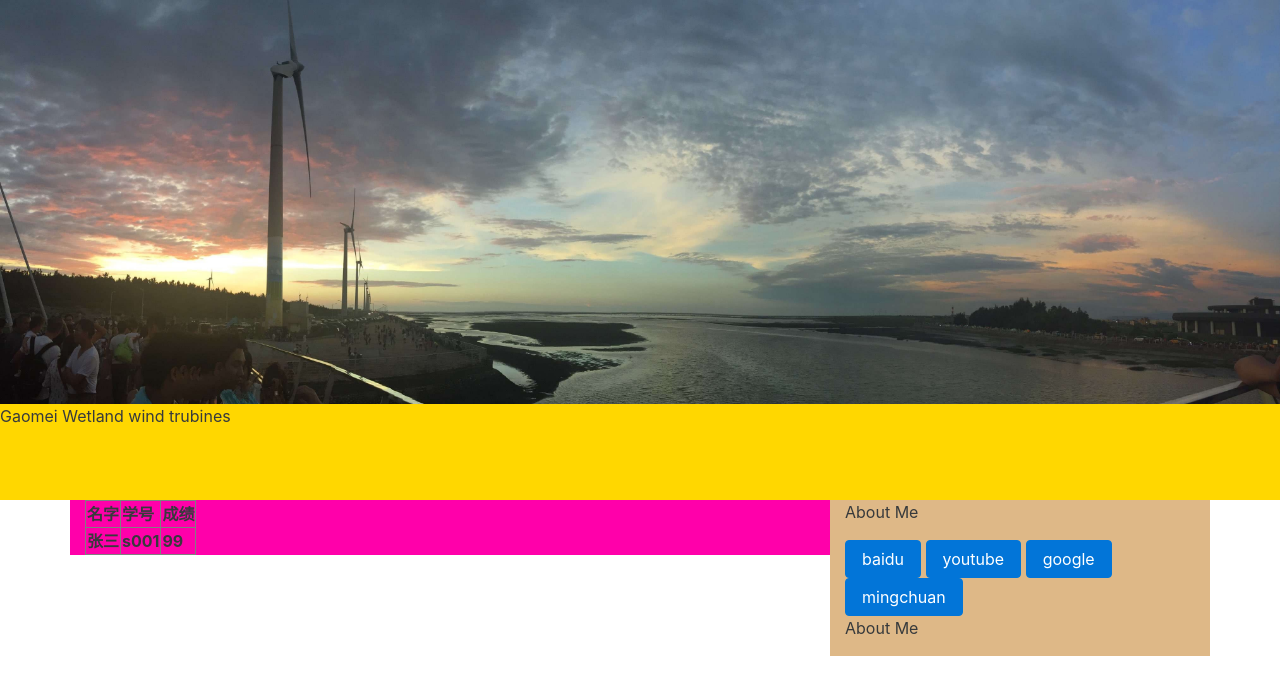
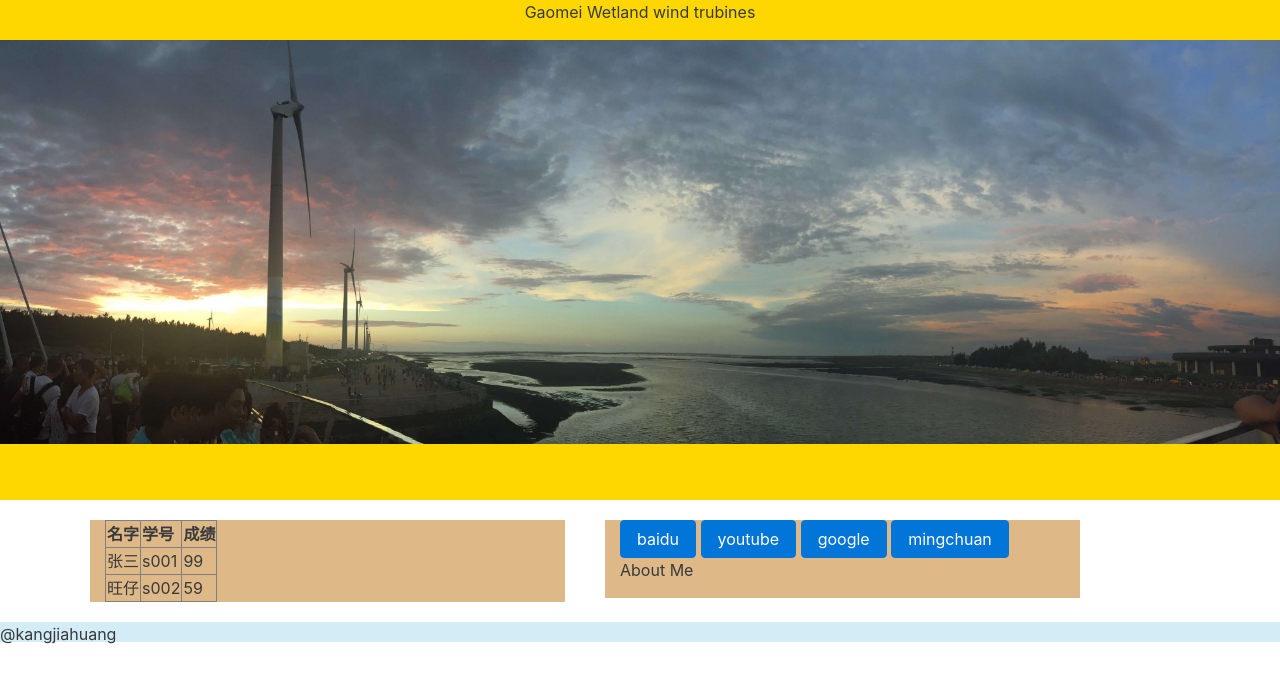
Before and after one commit to kangjiahuang/kangjiahuang.github.io, a plain HTML site: page index.html in a window 1280 px wide. Drawn offline with Linux system fonts and the light colour scheme.

Commit message:
板塊 顏色

```diff
--- a/css/my.css
+++ b/css/my.css
@@ -1,14 +1,17 @@
 .header {
     background-color: 	#FFD700;
     height: 500px;
+    text-align: center;
 }
 .main {
-    background-color: #FF00AA;
+    background-color: #DEB887;
+    margin: 20px;
 }
 .sidebar {
     background-color: 	#DEB887;
+    margin: 20px;
 }
 .footer {
     background-color:  #D3ECF5;
-    height: 200px;
+    height: 20px;
 }
--- a/index.html
+++ b/index.html
@@ -26,12 +26,13 @@
     </div>
 
     <div class="header">
+        <p>Gaomei Wetland wind trubines</p>
         <img class="aa" src="images/psb.jpg">
-        <p>Gaomei Wetland wind trubines</p>
+
     </div>
     <div class="container">
         <div class="row">
-            <div class="col-md-8 main">
+            <div class="col-md-5 main">
                 <table border=1>
                     <tr>
 
@@ -40,20 +41,22 @@
                         <th>成绩</th>
                     </tr>
                     <tr>
-                        <th>张三</th>
-                        <th>s001</th>
-                        <th>99</th>
+                        <td>张三</td>
+                        <td>s001</td>
+                        <td>99</td>
+                    </tr>
+                    <tr>
+                        <td>旺仔</td>
+                        <td>s002</td>
+                        <td>59</td>
                     </tr>
                 </table>
             </div>
-            <div class="col-md-4 sidebar">
-                <p>
-                    About Me
-                </p>
+            <div class="col-md-5 sidebar">
+
                 <a class="btn btn-primary" href="http://www.baidu.com" target="_blank">baidu</a>
                 <a class="btn btn-primary" href="https://www.youtube.com/?gl=TW&hl=zh-tw" target="_blank">youtube</a>
-                <a class="btn btn-primary" href="http://www.google.com" target="_blank">google</a><br>
-
+                <a class="btn btn-primary" href="http://www.google.com" target="_blank">google</a>
                 <a class="btn btn-primary" href="https://www.mcu.edu.tw/student/new-query/Default.asp" target="_blank">mingchuan</a><br>
                 <p>
                     About Me
@@ -61,6 +64,10 @@
             </div>
         </div>
     </div>
+    <div class="footer">
+        <p>@kangjiahuang</p>
+
+    </div>
     <script src="./js/jquery.min.js"></script>
     <script src="./js/tether.min.js"></script>
     <script src="./js/bootstrap.min.js"></script>
```
